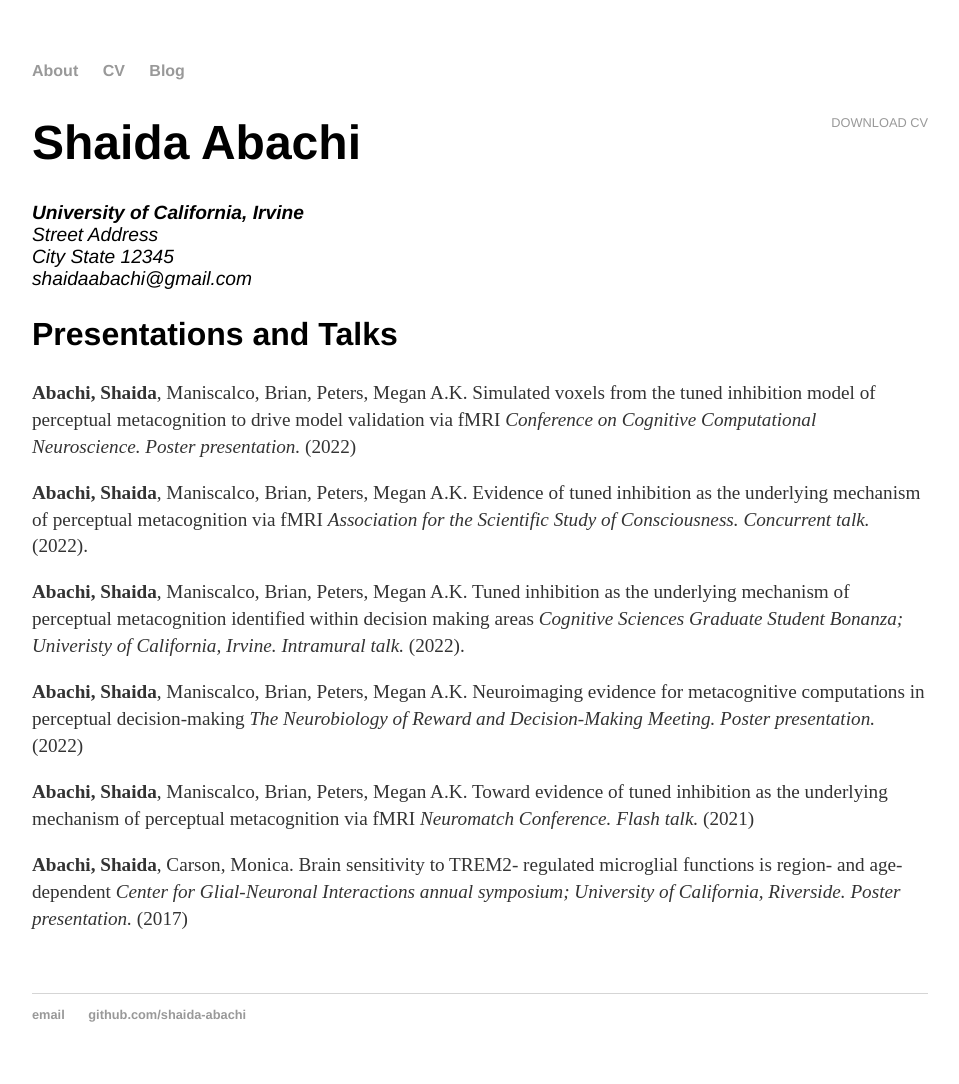
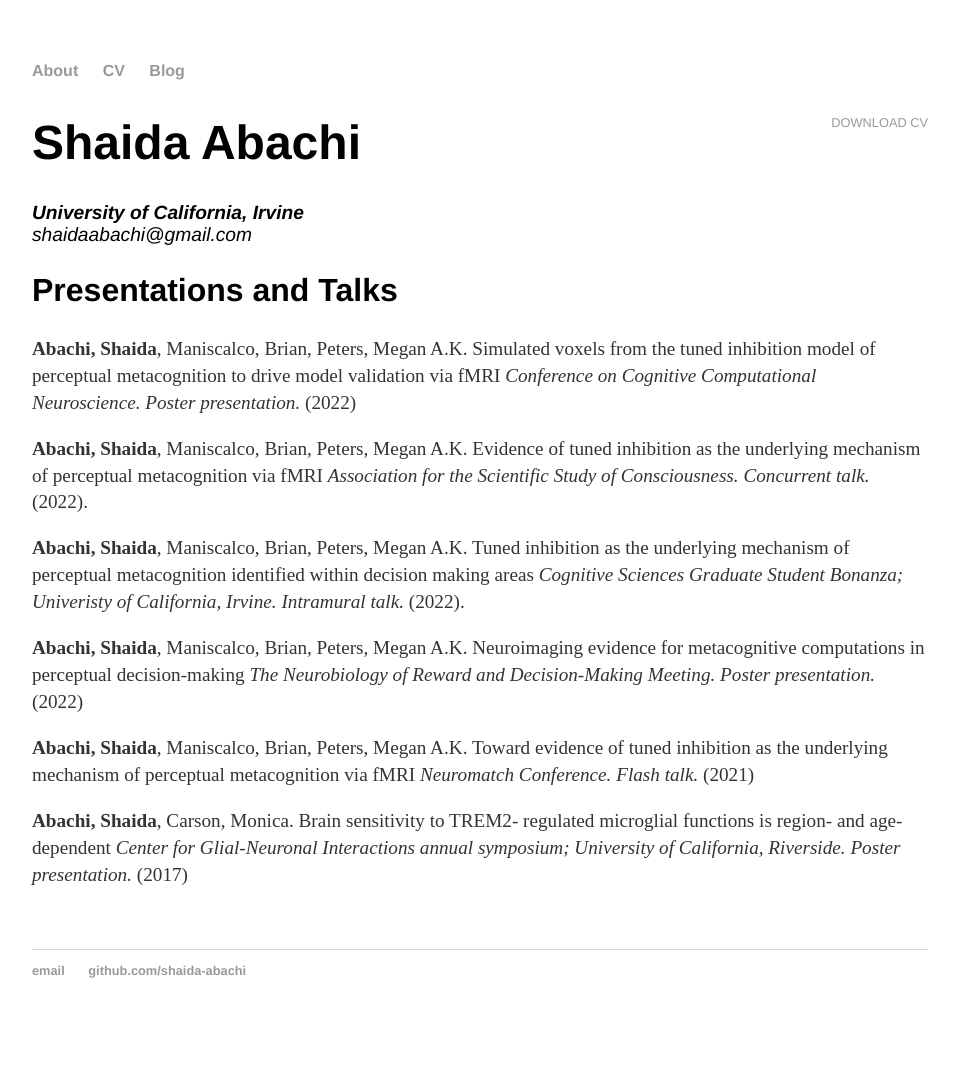
Before and after one commit to shaida-abachi/shaida-abachi.github.io, a Jekyll site: the page built from cv/index.html, in a window 1280 px wide. Shown: the whole page, without its empty margins (160-1119 px from the left). Built offline with Jekyll 4.4.1, drawn with Linux system fonts in a browser that asks for light colours; after the commit the page ends 1040 px from its top, so only the background shows below that.

Commit message:
Update index.html
remove address stuff

```diff
--- a/cv/index.html
+++ b/cv/index.html
@@ -8,8 +8,6 @@ title: CV of Shaida Abachi
 					<h1>Shaida Abachi</h1>
 					<address>
 					<strong>University of California, Irvine</strong><br>
-					Street Address<br>
-					City State 12345<br>
 					<span class="obfuscate">shaidaabachi@gmail.com</span>
 					</address>
 
```
